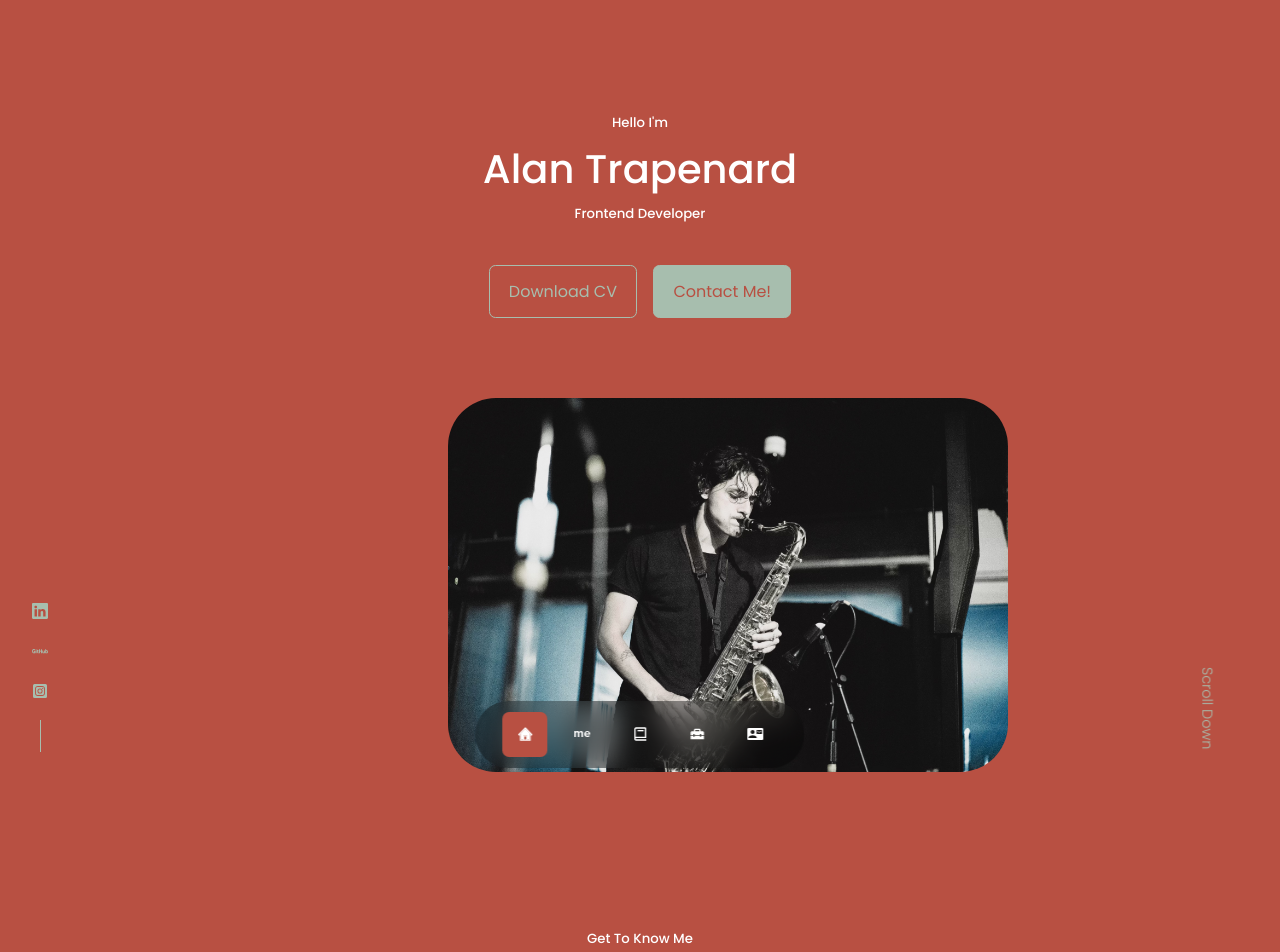
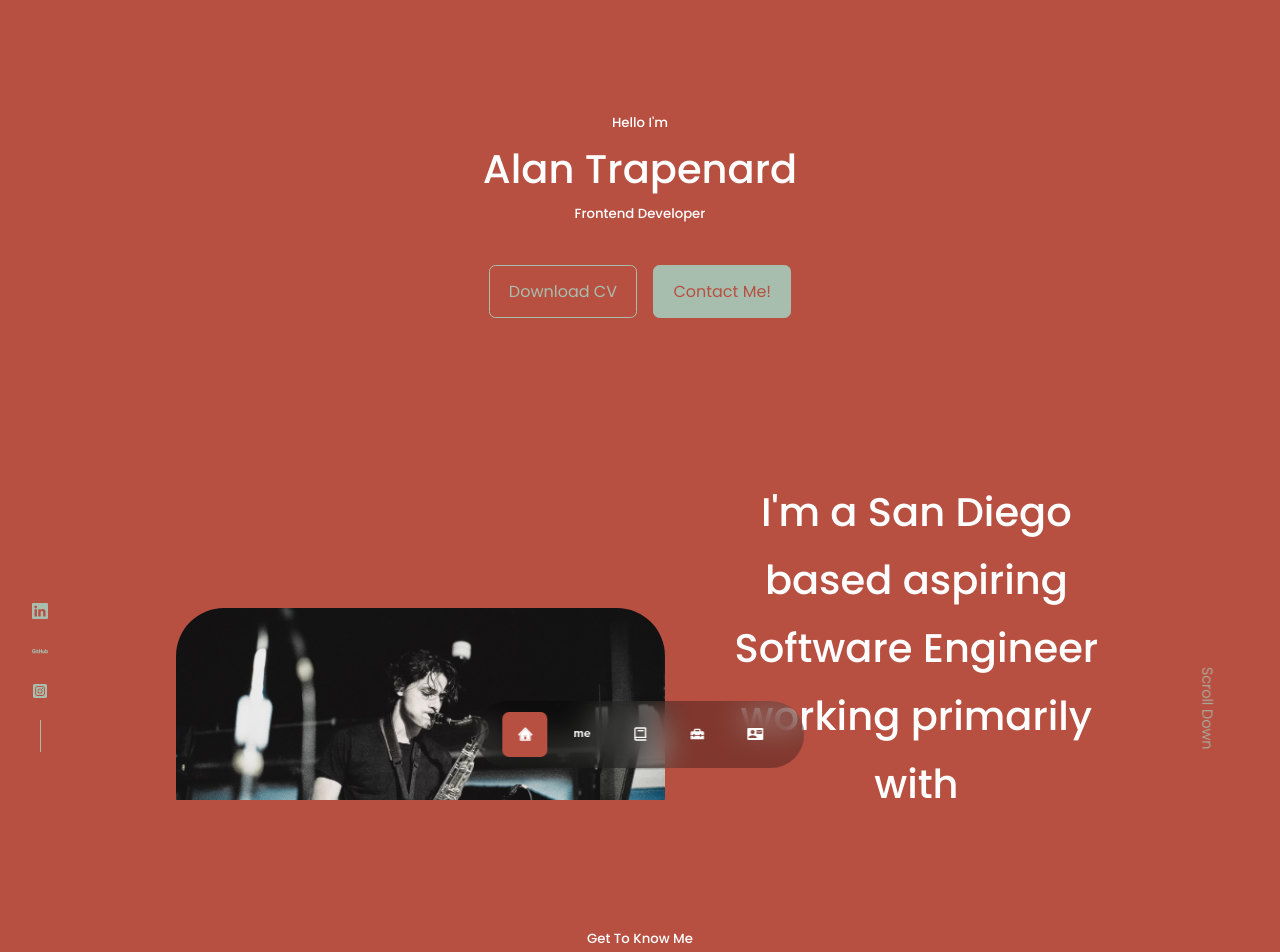
Before and after one commit to ATrapenard/portfolio-website, a React (Create React App) app: page / in a window 1280 px wide. Shown: the top 952 px of the page. Built offline with nearby package versions, Linux system fonts and the light colour scheme.

Commit message:
changed styling of header component and added bio divs as well as a short bio

```diff
--- a/src/components/header/Header.jsx
+++ b/src/components/header/Header.jsx
@@ -12,10 +12,19 @@ const Header = () => {
         <h1>Alan Trapenard</h1>
         <h5 className="text-light">Frontend Developer</h5>
         <CTA />
+        <div className="header__bio">
+          <div className="me">
+            <img src={ME} alt="me" />
+          </div>
+          <div className="header__bio-content">
+            <h1>
+              I'm a San Diego based aspiring Software Engineer working primarily
+              with JavaScript/React to design interactive web based
+              applications.
+            </h1>
+          </div>
+        </div>
         <HeaderSocials />
-        <div className="me">
-          <img src={ME} alt="me" />
-        </div>
         <a href="#contact" className="scroll__down">
           Scroll Down
         </a>
--- a/src/components/header/header.css
+++ b/src/components/header/header.css
@@ -4,15 +4,26 @@ header {
   overflow: hidden;
 }
 
-.header__container{
+.header__container {
   text-align: center;
   height: 100%;
   position: relative;
 }
 
+.header__bio {
+  display: flex;
+  justify-content: center;
+  align-items: center;
+}
+
+.header__bio-content {
+  padding-top: 10rem;
+  width: 50%;
+}
+
 /* ======================= CTA ======================= */
 
-.cta{
+.cta {
   margin-top: 2.5rem;
   display: flex;
   gap: 1rem;
@@ -21,7 +32,7 @@ header {
 
 /* ================ Header Socials ==============*/
 
-.header__socials{
+.header__socials {
   display: flex;
   flex-direction: column;
   align-items: center;
@@ -32,7 +43,7 @@ header {
 }
 
 .header__socials::after {
-    content: '';
+  content: "";
   width: 1px;
   height: 2rem;
   background: var(--color-primary);
@@ -40,21 +51,20 @@ header {
 
 /*=====================IMAGE=================*/
 
-.me{
-    width: 35rem;
-    height: 25rem;
-    position: absolute;
-    left: 30%;
-    padding-top: 5rem;
-
+.me {
+  width: 40rem;
+  height: 32rem;
+  padding-left: 1rem;
+  padding-top: 10rem;
+  padding-right: 3rem;
 }
 
-.me img{
+.me img {
   border-radius: 3rem;
 }
 
 /* ===================== SCROLL DOWN ============*/
-.scroll__down{
+.scroll__down {
   position: fixed;
   right: 2rem;
   bottom: 5rem;
@@ -64,19 +74,19 @@ header {
 }
 
 /* ================== MEDIA QUERIES (MEDIUM DEVICES) =========*/
-@media screen and (max-width: 1024px){
-    header{
+@media screen and (max-width: 1024px) {
+  header {
     height: 68vh;
-
   }
 }
 
-@media screen and (max-width:600px){
-    header{
+@media screen and (max-width: 600px) {
+  header {
     height: 100vh;
   }
 
-    .header__socials, .scroll__down{
+  .header__socials,
+  .scroll__down {
     display: none;
   }
 }
```
Lines whose indentation alone changed are shown as unchanged.
